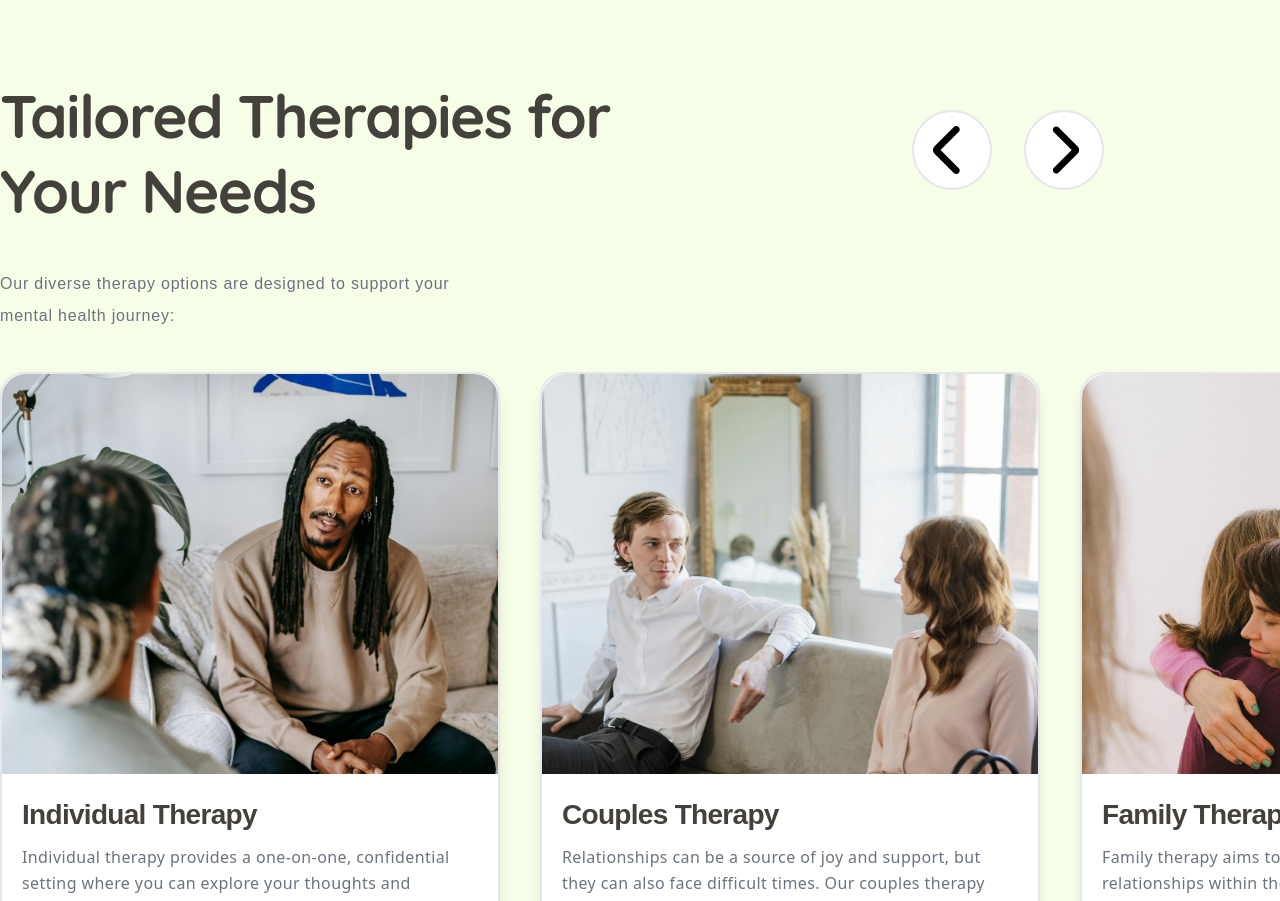
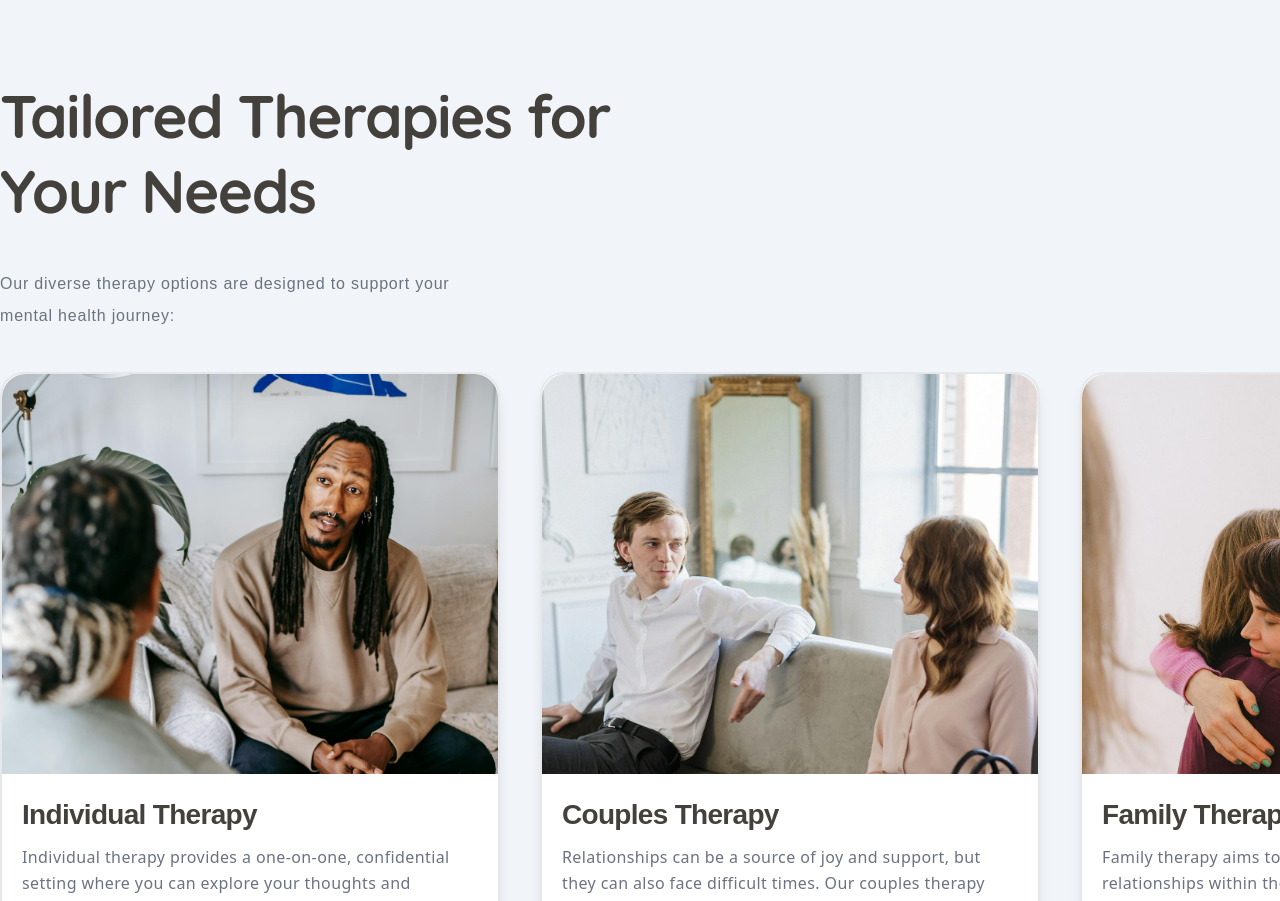
Before and after one commit to Quincy-Fer/Harmony-Therapy-Website, a React (Vite) app: page / in a window 1280 px wide. Shown: the part 1699-2600 px from the top of the page. Built offline with nearby package versions, Linux system fonts and the light colour scheme.

Commit message:
Delete png icons, change bg color

```diff
--- a/src/Sections/Therapies.jsx
+++ b/src/Sections/Therapies.jsx
@@ -21,22 +21,6 @@ const Therapies = () => {
             health journey:
           </p>
         </div>
-        <div className="flex gap-8 mt-8">
-          <div className="flex h-20 w-20  bg-white rounded-full border-2  hover:bg-green-600 transition-all  ">
-            <img
-              src={chevronLeft}
-              alt="button left scroll"
-              className=" object-contain w-12 ml-2"
-            />
-          </div>
-          <div className="flex h-20 w-20  bg-white  rounded-full border-2 hover:bg-green-600 transition-all    ">
-            <img
-              src={chevronRight}
-              alt="button left scroll"
-              className=" object-contain w-12 ml-4"
-            />
-          </div>
-        </div>
       </div>
       <div className="flex overflow-x-auto gap-10 hide-scrollbar">
         {THERAPIES.map((therapy) => (
--- a/src/assets/Icons/index.js
+++ b/src/assets/Icons/index.js
@@ -1,6 +1,6 @@
 import checkmark from "./checkmark.svg";
-import chevronLeft from "./chevron-left.png";
-import chevronRight from "./chevron-right.png";
+import chevronLeft from "./chevron-left.svg";
+import chevronRight from "./chevron-right.svg";
 import close from "./close.svg";
 import facebook from "./facebook.svg";
 import hamburger from "./hamburger.svg";
--- a/src/index.css
+++ b/src/index.css
@@ -13,7 +13,7 @@
 }
 
 html {
-  background-color: #f7fee7;
+    background-color: #f1f5f9;
 }
 
 /* Hide scroll Chrome Opera Safari */
```
